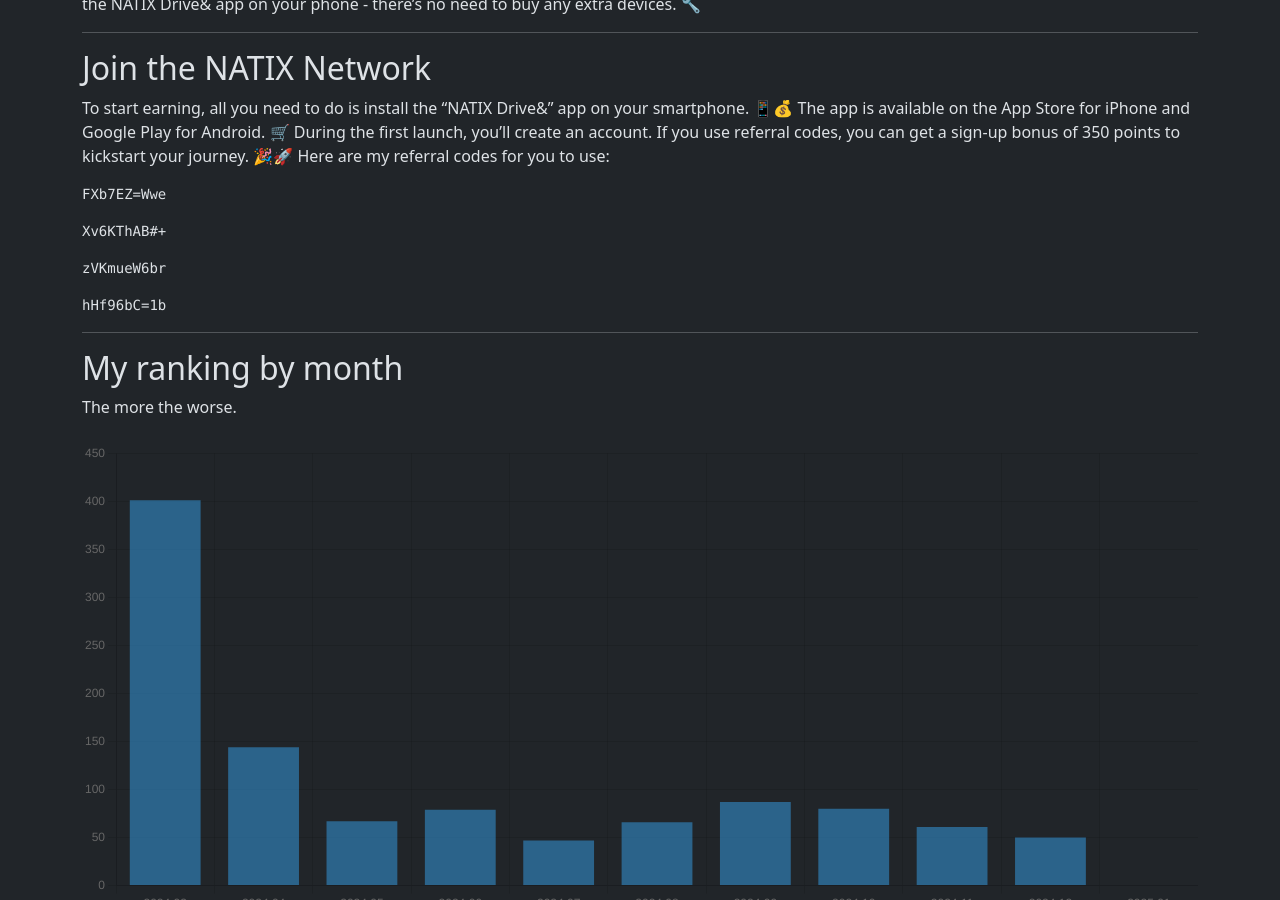
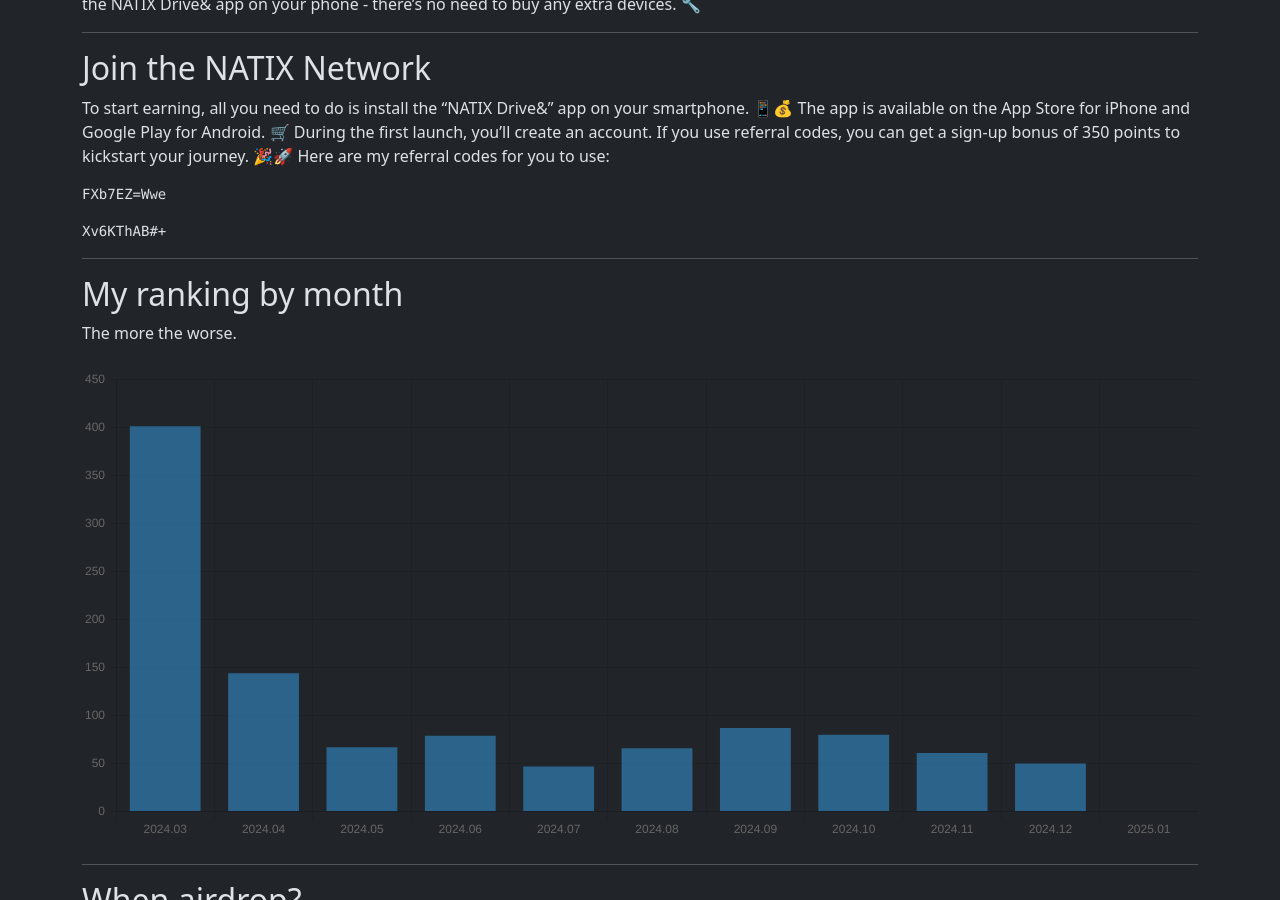
Before and after one commit to torrocus/natix, a Jekyll site: the page built from index.md, in a window 1280 px wide and 900 px high, scrolled down 2426 px. Built offline with Jekyll 4.4.1, drawn with Linux system fonts in a browser that asks for light colours; comment, search, counter and statistics services are not loaded.

Commit message:
Remove used referrer codes

````diff
--- a/index.md
+++ b/index.md
@@ -143,14 +143,6 @@ FXb7EZ=Wwe
 ```
 Xv6KThAB#+
 ```
-
-```
-zVKmueW6br
-```
-
-```
-hHf96bC=1b
-```
 <!-- NATIX-REFERRAL-CODES-LIST:END -->
 <!--
 _All referral codes this week have been used.
````
